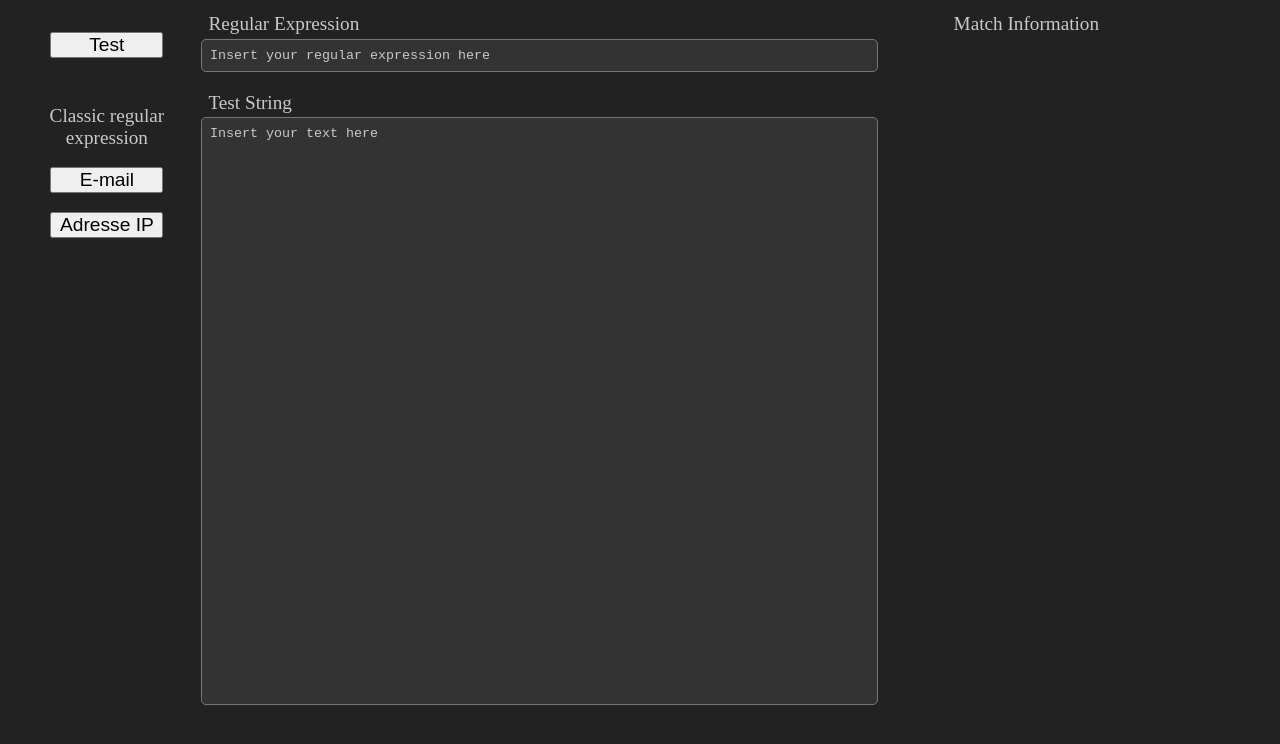
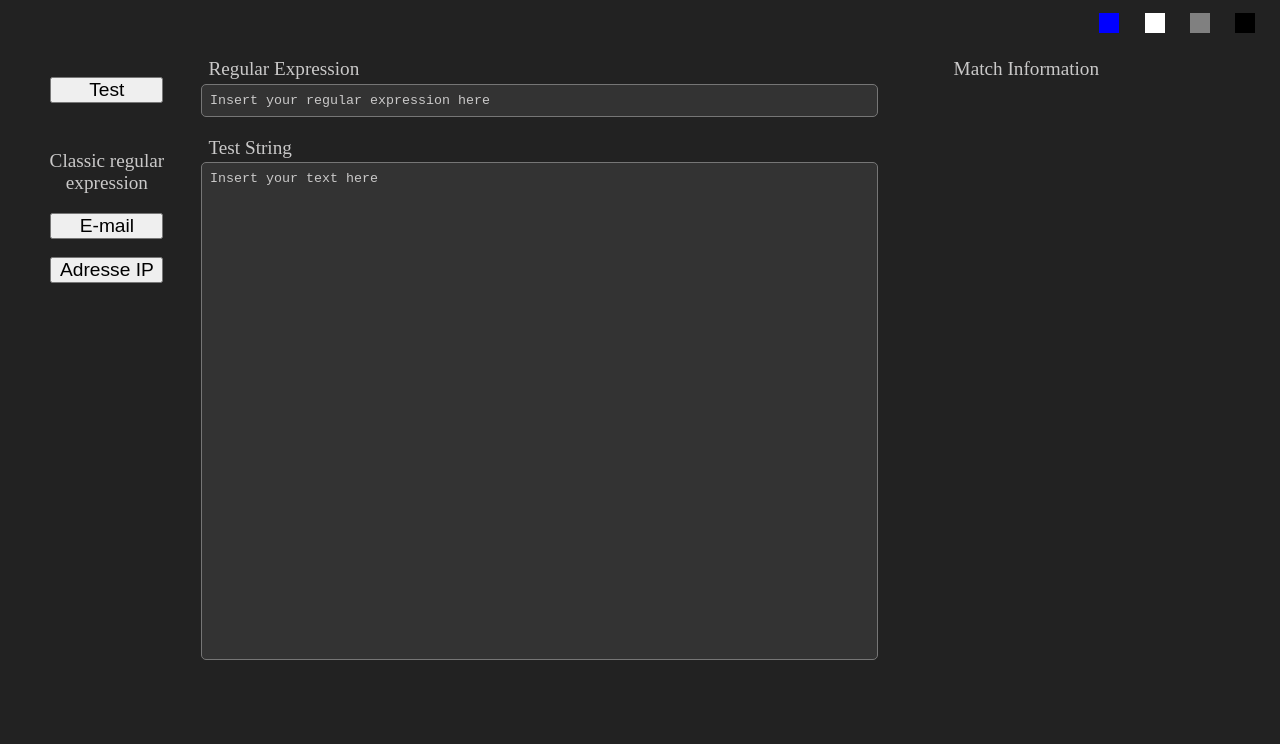
Before and after one commit to AlexisMartinez91270/Expresso-Regex, a plain HTML site: page index.html in a window 1280 px wide. Drawn offline with Linux system fonts and the light colour scheme.

Commit message:
Add themes

```diff
--- a/index.html
+++ b/index.html
@@ -8,6 +8,12 @@
     <title>Document</title>
   </head>
   <body>
+    <div id="themeContainer">
+      <div class="themes" id="dark" onclick="dark()"></div>
+      <div class="themes" id="gray" onclick="gray()"></div>
+      <div class="themes" id="white" onclick="white()"></div>
+      <div class="themes" id="blue" onclick="blue()"></div>
+    </div>
     <div id="mainConteneur">
       <div id="conteneurBtn">
         <div class="btn">
@@ -32,7 +38,7 @@ Insert your regular expression here</textarea
         </div>
         <div class="text">
           <p>Test String</p>
-          <textarea id="txt" rows="38">Insert your text here</textarea>
+          <textarea id="txt" rows="32">Insert your text here</textarea>
         </div>
       </div>
 
--- a/script.js
+++ b/script.js
@@ -11,6 +11,7 @@ const btnMail = document.getElementById("btnMail");
 const btnIP = document.getElementById("btnIP");
 let resultList = document.getElementById("resultList");
 let resultat;
+let li;
 
 const initRegex = function () {
   const regex = new RegExp(`${expR.value}`, "g");
@@ -46,10 +47,10 @@ const createList = function () {
     };
     resultList.appendChild(li);
   }
+  li = document.querySelectorAll("li");
 };
 
 const testTxt = function () {
-  txtExpR.style.color = "rgb(202, 201, 201)";
   const regex = initRegex();
   let vide = testVide();
   if (vide === null) {
@@ -113,3 +114,143 @@ for (let i = 0; i < textarea.length; i++) {
     textarea[i].textContent = "";
   });
 }
+
+// Themes
+const body = document.querySelector("body");
+const button = document.querySelectorAll("button");
+
+function dark() {
+  body.style.backgroundColor = "black";
+  body.style.color = "rgb(163, 162, 162)";
+  for (let i = 0; i < li.length; i++) {
+    li[i].style.color = "rgb(163, 162, 162)";
+  }
+  for (let i = 0; i < textarea.length; i++) {
+    button[i].style.backgroundColor = "white";
+    button[i].style.color = "black";
+    textarea[i].style.backgroundColor = "#222";
+    textarea[i].style.color = "rgb(163, 162, 162)";
+  }
+  for (let i = 0; i < button.length; i++) {
+    button[i].addEventListener("mouseover", function () {
+      button[i].style.backgroundColor = "rgb(163, 162, 162)";
+      button[i].style.color = "black";
+    });
+    button[i].addEventListener("mouseout", function () {
+      button[i].style.backgroundColor = "white";
+      button[i].style.color = "black";
+    });
+  }
+  for (let i = 0; i < li.length; i++) {
+    li[i].addEventListener("mouseover", function () {
+      li[i].style.color = "white";
+      li[i].style.fontWeight = "bold";
+    });
+    li[i].addEventListener("mouseout", function () {
+      li[i].style.color = "rgb(163, 162, 162)";
+      li[i].style.fontWeight = "normal";
+    });
+  }
+}
+
+function gray() {
+  body.style.backgroundColor = "#222";
+  body.style.color = "rgb(202, 201, 201)";
+  for (let i = 0; i < li.length; i++) {
+    li[i].style.color = "rgb(202, 201, 201)";
+  }
+  for (let i = 0; i < textarea.length; i++) {
+    textarea[i].style.backgroundColor = "#333";
+    textarea[i].style.color = "rgb(202, 201, 201)";
+  }
+  for (let i = 0; i < button.length; i++) {
+    button[i].style.backgroundColor = "white";
+    button[i].style.color = "black";
+    button[i].addEventListener("mouseover", function () {
+      button[i].style.backgroundColor = "rgb(202, 201, 201)";
+      button[i].style.color = "black";
+    });
+    button[i].addEventListener("mouseout", function () {
+      button[i].style.backgroundColor = "white";
+      button[i].style.color = "black";
+    });
+  }
+  for (let i = 0; i < li.length; i++) {
+    li[i].addEventListener("mouseover", function () {
+      li[i].style.color = "white";
+      li[i].style.fontWeight = "bold";
+    });
+    li[i].addEventListener("mouseout", function () {
+      li[i].style.color = "rgb(163, 162, 162)";
+      li[i].style.fontWeight = "normal";
+    });
+  }
+}
+
+function white() {
+  body.style.backgroundColor = "white";
+  body.style.color = "black";
+  for (let i = 0; i < li.length; i++) {
+    li[i].style.color = "black";
+  }
+  for (let i = 0; i < textarea.length; i++) {
+    textarea[i].style.backgroundColor = "rgb(202, 201, 201)";
+    textarea[i].style.color = "black";
+  }
+  for (let i = 0; i < button.length; i++) {
+    button[i].style.backgroundColor = "rgb(202, 201, 201)";
+    button[i].style.color = "black";
+    button[i].addEventListener("mouseover", function () {
+      button[i].style.backgroundColor = "#999";
+      button[i].style.color = "black";
+    });
+    button[i].addEventListener("mouseout", function () {
+      button[i].style.backgroundColor = "rgb(202, 201, 201)";
+      button[i].style.color = "black";
+    });
+  }
+  for (let i = 0; i < li.length; i++) {
+    li[i].addEventListener("mouseover", function () {
+      li[i].style.color = "rgb(202, 201, 201)";
+      li[i].style.fontWeight = "bold";
+    });
+    li[i].addEventListener("mouseout", function () {
+      li[i].style.color = "black";
+      li[i].style.fontWeight = "normal";
+    });
+  }
+}
+
+function blue() {
+  body.style.backgroundColor = "lightblue";
+  body.style.color = "white";
+  for (let i = 0; i < li.length; i++) {
+    li[i].style.color = "white";
+  }
+  for (let i = 0; i < textarea.length; i++) {
+    textarea[i].style.backgroundColor = "white";
+    textarea[i].style.color = "black";
+  }
+  for (let i = 0; i < button.length; i++) {
+    button[i].style.backgroundColor = "white";
+    button[i].style.color = "black";
+    button[i].addEventListener("mouseover", function () {
+      button[i].style.backgroundColor = "rgb(6, 107, 189)";
+      button[i].style.color = "white";
+    });
+    button[i].addEventListener("mouseout", function () {
+      button[i].style.backgroundColor = "white";
+      button[i].style.color = "black";
+    });
+  }
+  for (let i = 0; i < li.length; i++) {
+    li[i].addEventListener("mouseover", function () {
+      li[i].style.color = "rgb(6, 107, 189)";
+      li[i].style.fontWeight = "bold";
+    });
+    li[i].addEventListener("mouseout", function () {
+      li[i].style.color = "white";
+      li[i].style.fontWeight = "normal";
+    });
+  }
+}
--- a/style.css
+++ b/style.css
@@ -1,3 +1,4 @@
+/* General */
 * {
   margin: 0;
   padding: 0;
@@ -9,6 +10,33 @@ body {
   color: rgb(202, 201, 201);
   font-size: 1.2rem;
 }
+
+/* Themes */
+#themeContainer {
+  height: 20px;
+  margin-bottom: 2%;
+}
+.themes {
+  width: 20px;
+  height: 20px;
+  margin: 0 1%;
+  float: right;
+  cursor: pointer;
+}
+#dark {
+  background-color: black;
+}
+#gray {
+  background-color: gray;
+}
+#white {
+  background-color: white;
+}
+#blue {
+  background-color: blue;
+}
+
+/* MainConteneur */
 #mainConteneur {
   display: flex;
 }
@@ -36,7 +64,7 @@ body {
   cursor: pointer;
 }
 #conteneurBtn .btn button:hover {
-  background-color: rgb(179, 176, 176);
+  background-color: rgb(202, 201, 201);
 }
 
 /* Input */
@@ -73,4 +101,9 @@ body {
 
 li {
   cursor: pointer;
+  margin: 7% 0;
 }
+li:hover {
+  font-weight: bold;
+  color: white;
+}
```
